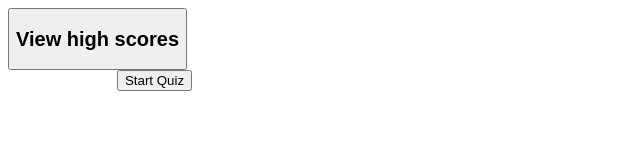
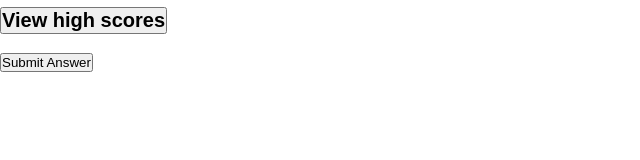
Before and after one commit to turtlesrus01/coding-quiz, a plain HTML site: page index.html in a window 1280 px wide. Both pictures are taken after a click on the button "Start Quiz". Shown: the whole page, without its empty margins (0-640 px from the left). Drawn offline with Linux system fonts and the light colour scheme.

Commit message:
Created styling calls that would change button behavior upon user action

```diff
--- a/assets/css/style.css
+++ b/assets/css/style.css
@@ -0,0 +1,15 @@
+  * {
+    margin: 0;
+    padding: 0;
+    box-sizing: border-box;
+}
+
+
+  body{
+    display: flex;
+    flex-direction: column;
+    font-family: Arial, Helvetica, sans-serif;
+    color: #f4f4ed;
+    font-size: 20px;
+    line-height: 2em;
+}
--- a/assets/js/script.js
+++ b/assets/js/script.js
@@ -1,5 +1,3 @@
-
-
 //When starting the quiz, it must be started when the 'Start Quiz button is clicked
 
 //Function fpr counting down when a new question is shown
@@ -17,12 +15,11 @@
 //--You must also be able to clear the scoreboard
 
 var quizArea = document.getElementById('quiz');
-var submitBtn = document.getElementById('#submitBtn');
+var submitBtn = document.getElementById('submitBtn');
 var showAnswer = document.getElementById('showAnswer');
-var startQuizBtn = document.querySelector('startQuiz');
+var startQuizBtn = document.getElementById('startQuiz');
 var timerHTML = document.querySelector('timercount')
-//Default state for start quiz button
-var isStartQuizBtn = 'hidden';
+
 
 var questions = [
   {
@@ -93,8 +90,10 @@ function showQuestion(){
   console.log(showChoices)
 
   console.log(document.body.children);
+  //Hide start quiz button
+  startQuizBtn.style.visibility = 'hidden';
   //Show submit answer button
-  startQuizBtn.style.visibility = 'visible';
+  submitBtn.style.visibility = 'visible';
 
   for (i=0 ; i<questionCount; i++) {
     showChoices.push(questions[i].choices);
--- a/index.html
+++ b/index.html
@@ -1,9 +1,18 @@
+<!--Create multiple pages for each question, including starting and end states of the quiz-->
+    <!--Title for each question-->
+        <!--List item for each answer choice with curved borders-->
+      <!--Question will be placed in a container and centered in the screen-->
+            <!--Reaction of correct or false with each click of an answer-->
+        <!--Place a timer located in the corner-->
+              <!--Button for 'View high scores' in the top-left hand corner-->
+
 <!DOCTYPE html>
 <html lang="en">
 <head>
   <meta charset="UTF-8">
   <meta http-equiv="X-UA-Compatible" content="IE=edge">
   <meta name="viewport" content="width=device-width, initial-scale=1.0">
+  <link rel="stylesheet" href="./assets/css/style.css">
   <title>Document</title>
 </head>
 
@@ -15,18 +24,12 @@
     </button>
     <h2 class="timerCount" style="display:inline-flex; position: fixed; right: 20px; margin: 10"></h2>
   </header>
-  <!--Create multiple pages for each question, including starting and end states of the quiz-->
-    <!--Title for each question-->
-        <!--List item for each answer choice with curved borders-->
-      <!--Question will be placed in a container and centered in the screen-->
-            <!--Reaction of correct or false with each click of an answer-->
-        <!--Place a timer located in the corner-->
-              <!--Button for 'View high scores' in the top-left hand corner-->
+
   <section class="container">
     <div id="quiz"></div>
 
     <!--Submit answer button will stay hidden until needed-->
-    <span><button class="submitBtn" style='visibility:hidden'>Submit Answer</button></span>
+    <button id="submitBtn" style='visibility:hidden'>Submit Answer</button>
 
     <button id="startQuiz">Start Quiz</button>
     <div class="showAnswer"></div>
```
